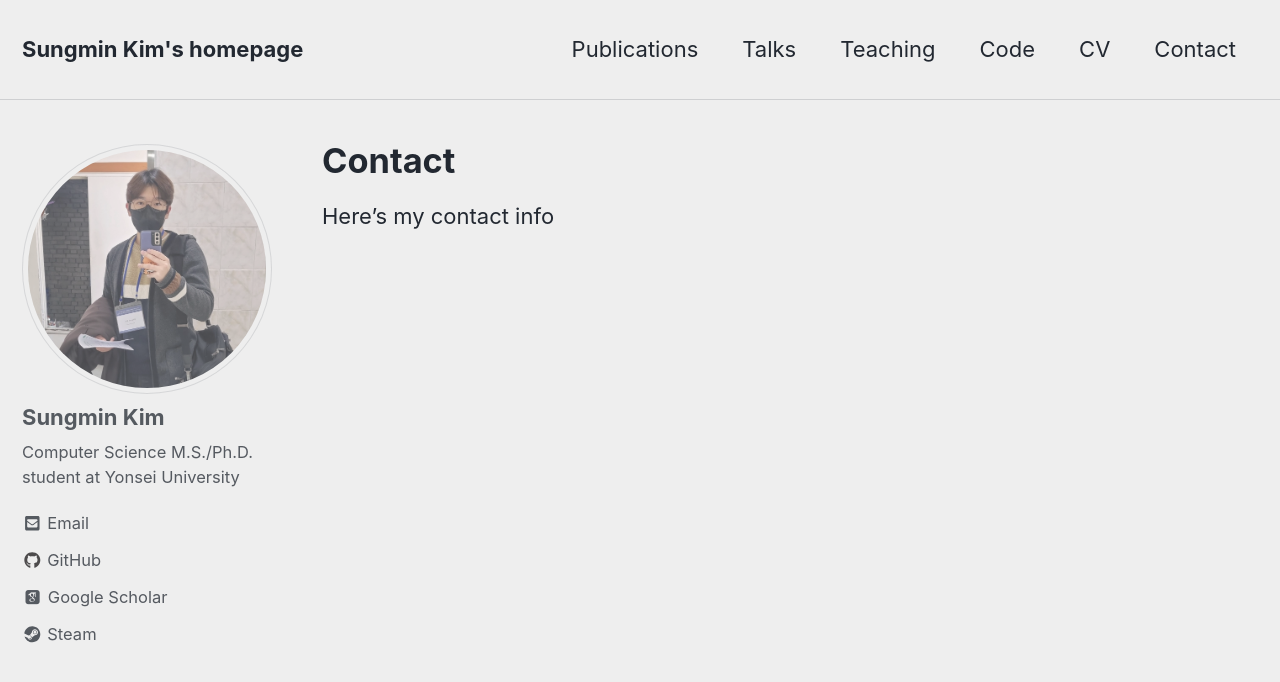
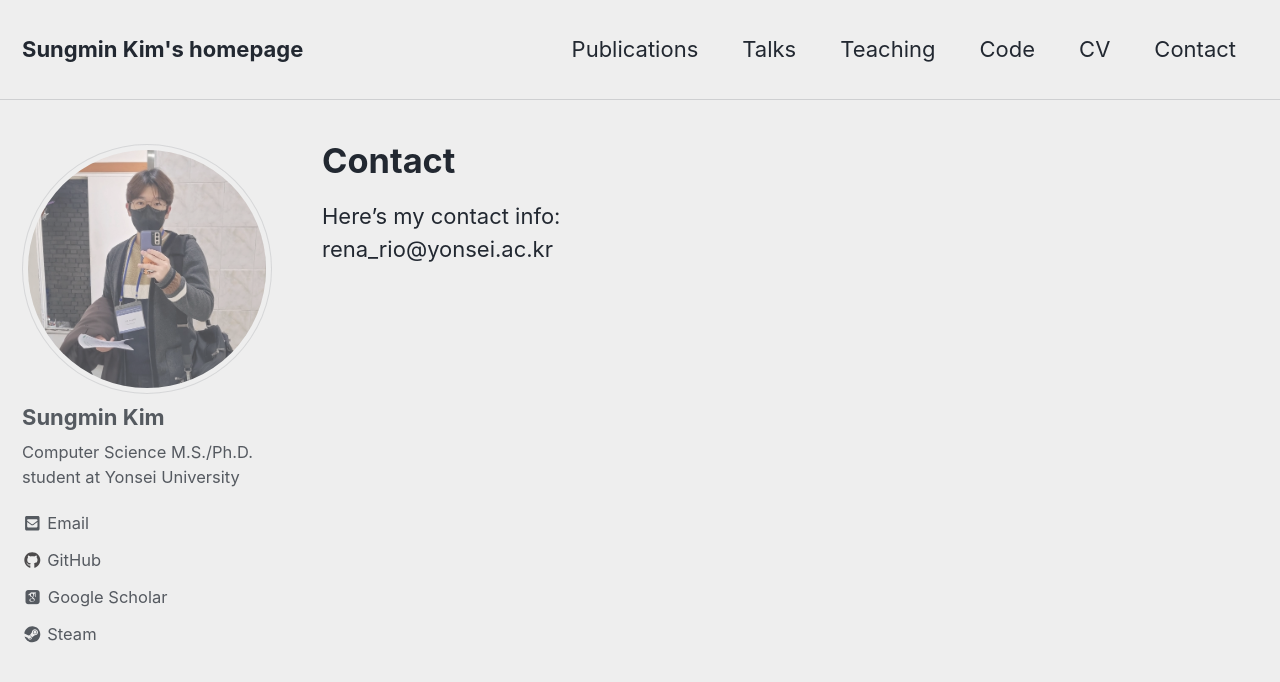
Before and after one commit to RenaRioDyne/RenaRioDyne.github.io, a Jekyll site: the page built from _pages/contact.md, in a window 1280 px wide and 900 px high. Shown: the top 682 px of the window. Built offline with Jekyll 4.4.1, drawn with Linux system fonts in a browser that asks for light colours; nearby versions of some CDN libraries; some web fonts are replaced.

Commit message:
add contact and experience in Canada

```diff
--- a/_pages/contact.md
+++ b/_pages/contact.md
@@ -6,4 +6,5 @@ author_profile: true
 classes: wide
 ---
 
-Here's my contact info
+Here's my contact info:<br>
+rena_rio@yonsei.ac.kr
```
Also changed, not shown: _pages/cv.md (+4 -0 lines).
